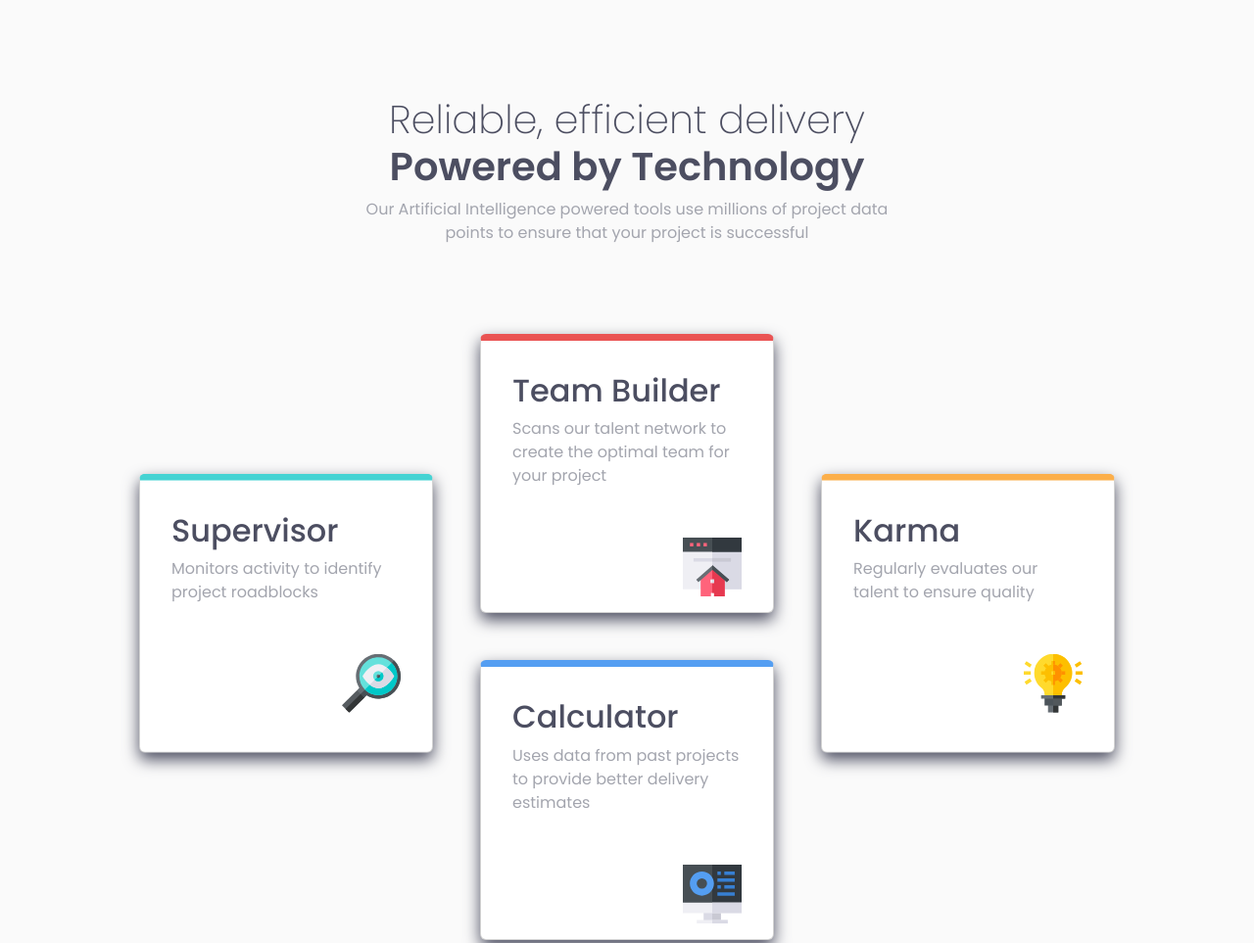
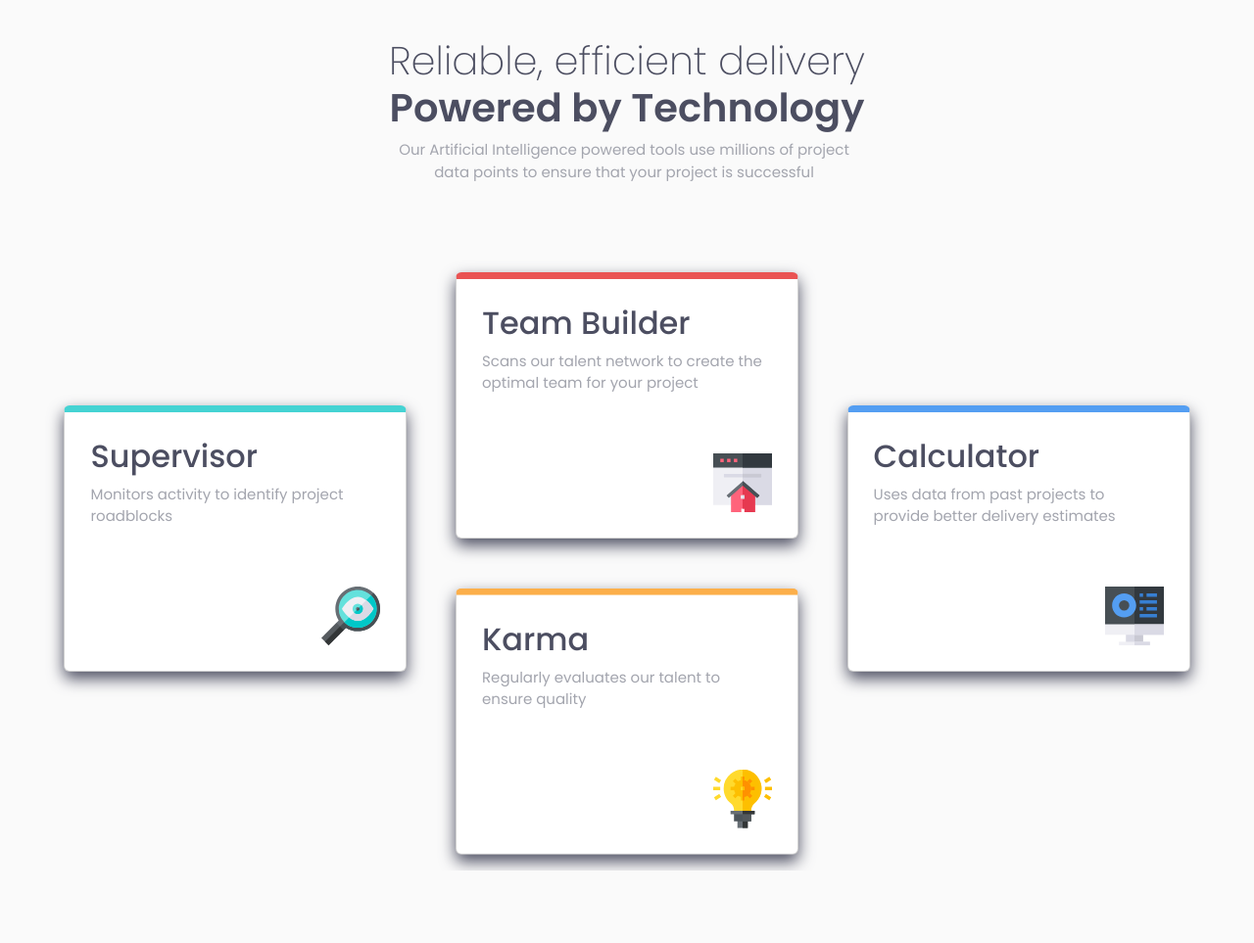
Before and after one commit to Joewanaaa/FM-four-card-feature-selection, a plain HTML site: page index.html in a window 1280 px wide. Shown: the top 963 px of the page at 98% size. After the commit the page ends 889 px from the top, so only its background shows below. Drawn offline with nearby package versions, Linux system fonts and the light colour scheme.

Commit message:
Cards correct alignment, updated CSS

```diff
--- a/index.html
+++ b/index.html
@@ -20,7 +20,7 @@
     <div class="header">
       <h1 class="headline">
         <span>Reliable, efficient delivery</span><br>
-        <span class="main-headline">Powered by Technology</span>
+        <span class="title">Powered by Technology</span>
       </h1>
       <p class="description">Our Artificial Intelligence powered tools use millions of project data points
         to ensure that your project is successful</p>
@@ -31,7 +31,7 @@
         <div class="card-body">
           <h2 class="card-title">Supervisor</h2>
           <p class="card-text">Monitors activity to identify project roadblocks</p>
-          <img src="/images/icon-supervisor.svg" class="item-image">
+          <img src="/images/icon-supervisor.svg" class="item-image" alt="" aria-hidden="true">
         </div>
       </div>
 
@@ -39,7 +39,7 @@
         <div class="card-body">
           <h2 class="card-title">Team Builder</h2>
           <p class="card-text">Scans our talent network to create the optimal team for your project</p>
-          <img src="/images/icon-team-builder.svg"  class="item-image">
+          <img src="/images/icon-team-builder.svg"  class="item-image" alt="" aria-hidden="true">
         </div>
       </div>
 
@@ -47,7 +47,7 @@
         <div class="card-body">
           <h2 class="card-title">Karma</h2>
           <p class="card-text">Regularly evaluates our talent to ensure quality</p>
-         <img src="/images/icon-karma.svg"  class="item-image">
+         <img src="/images/icon-karma.svg"  class="item-image" alt="" aria-hidden="true">
         </div>
       </div>
 
@@ -55,7 +55,7 @@
         <div class="card-body">
           <h2 class="card-title">Calculator</h2>
           <p class="card-text">Uses data from past projects to provide better delivery estimates</p>
-          <img src="/images/icon-calculator.svg"  class="item-image">
+          <img src="/images/icon-calculator.svg"  class="item-image" alt="" aria-hidden="true">
         </div>
       </div>
     </div>
--- a/style.css
+++ b/style.css
@@ -12,60 +12,51 @@ body{
     display: flex;
     justify-content: center;
     padding: 75px 15px;
+    font-size: 15px;
 }
 
-/* HEADER */
-main{
+.main{
+    max-width: 1400px;
     display: flex;
     flex-direction: column;
     align-items: center;
-    max-width: 1170px;
 }
 .header{
-    max-width: 550px;
     text-align: center;
     margin-top: 2%;
     margin-bottom: 75px;
 }
-
 .header p{
     color:hsl(229, 6%, 66%);
     text-align: center;
+    width: 30rem;;
 
 }
-h1 span, .card-title{
+h1 span:nth-child(1), .card-title, .title{
     color: hsl(234, 12%, 34%);
 }
 h1 span:nth-child(1){
     font-weight: 200;
     font-style: normal;
+    font-size: 1.6rem;;
 }
-.main-headline{
+
+.title{
     font-weight: 600;
     font-style: normal;
     text-align: center;
+    font-size: 1.6rem;;
 }
 
 /* ITEMS */
 .item-container{
-    display: flex;
-    justify-content: center;
-    align-items: stretch;
-    flex-wrap: wrap;
-    width: 100%;
-    column-gap:3em;
+    width: 350px;
 }
 .card{
-    display: inline-block;
-    max-width: 300px;
-    background-color: #FFFFFF;
-    padding: 10px;
+    margin-bottom: 5%;
     box-shadow: 0px 7px 16px hsl(234, 12%, 34%);
-    border-radius: 6px;
-    padding: 1rem;
-    margin-bottom: 3rem;
+    padding: 10px;;
 }
-
 .item-image{
     width: 60px;
     height: 60px;
@@ -73,12 +64,10 @@ h1 span:nth-child(1){
     clear: both;
     margin-top: 15%;
 }
-
 .card-text{
     color:hsl(229, 6%, 66%);
     text-align: left;
 }
-
 .card-supervisor{
     border-top: 7px solid hsl(180, 62%, 55%);
 }
@@ -87,12 +76,10 @@ h1 span:nth-child(1){
 }
 .card-karma{
     border-top: 7px solid hsl(34, 97%, 64%);
-
 }
 .card-calculator{
     border-top: 7px solid hsl(212, 86%, 64%);
 }
-
 /* FOOTER */
 .attribution {
     font-size: 11px;
@@ -102,48 +89,74 @@ h1 span:nth-child(1){
 .attribution a {
     color: hsl(228, 45%, 44%);
 }
-
-/* Small Devicec */
-@media(max-width: 767px){
-    body{
-        margin-top: 10%;
-    }
+/* Large Screen */
+@media(min-width:1024px){
     /* HEADER */
-    main{
-        display: flex;
-        flex-direction: column;
-        align-items: center;
+    .header{
+        max-width: 550px;
+        margin-top: -3%
     }
 
-    .headline{
-        margin-bottom: 5%;
-    }
-    .header{
-        max-width: 400px;
-        text-align: center;
-        margin-top: 5%;
-        margin-bottom: 15%;
-    }
-    h1 span:nth-child(1), .main-headline{
-        font-size: 1.6rem;
+    .headline span:nth-child(1), .title{
+        font-size: 2.5rem;
     }
 
     /* ITEMS */
     .item-container{
         display: flex;
-        flex-direction: column;
-        align-items: center;
+        justify-content: center;
+        flex: wrap;
+        align-items: stretch;
+        width: 100%;
+        gap: 25px;
+        margin-bottom: 20%;
+    }
+    .card{
+        width: 350px;
     }
 
-}
+    .card-karma{
+        position: absolute;
+        transform: translateY(100%);
+        margin-top: 4%;
+        margin-bottom: 4%;
+    }
 
-@media(min-width:940px){
-
-    .card-supervisor, .card-karma{
+    .card-supervisor, .card-calculator{
         transform: translateY(50%);
     }
 
-    .body{
-        padding: 0px;
+    .card-team{
+        margin-right: 2%;
+        margin-left: 2%;
     }
 }
+/* MEDIUM SCREEN */
+@media(min-width:843px) and (max-width:1023px) {
+    /* HEADER */
+    .header{
+        max-width: 550px;
+        margin-top: -3%
+    }
+
+    .headline span:nth-child(1), .title{
+        font-size: 2rem;
+    }
+    .header p {
+        width: 30rem;
+    }
+    .item-container{
+        display: flex;
+        justify-content: center;
+        flex-wrap: wrap;
+        align-items: stretch;
+        width: 100%;
+    }
+    .card{
+        width: 350px;
+        margin: 3%;
+    }
+
+
+
+}
```
